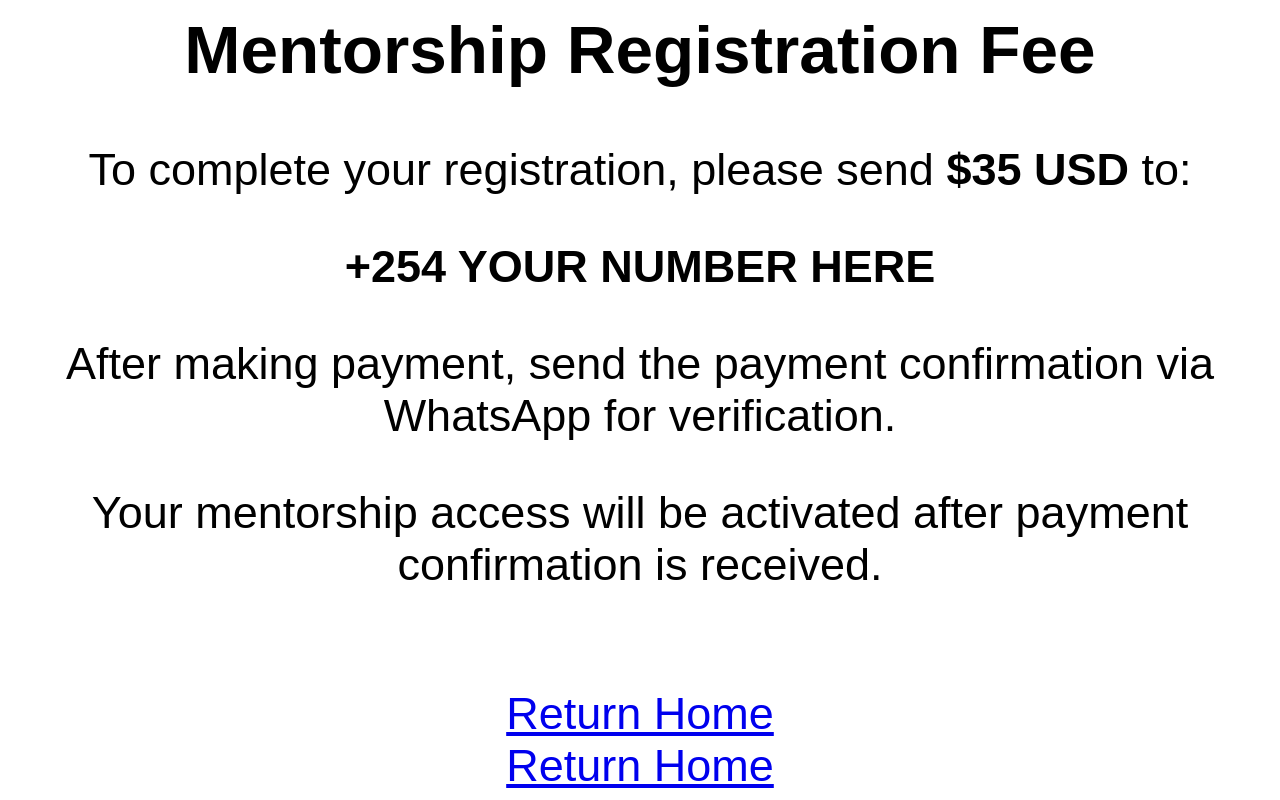
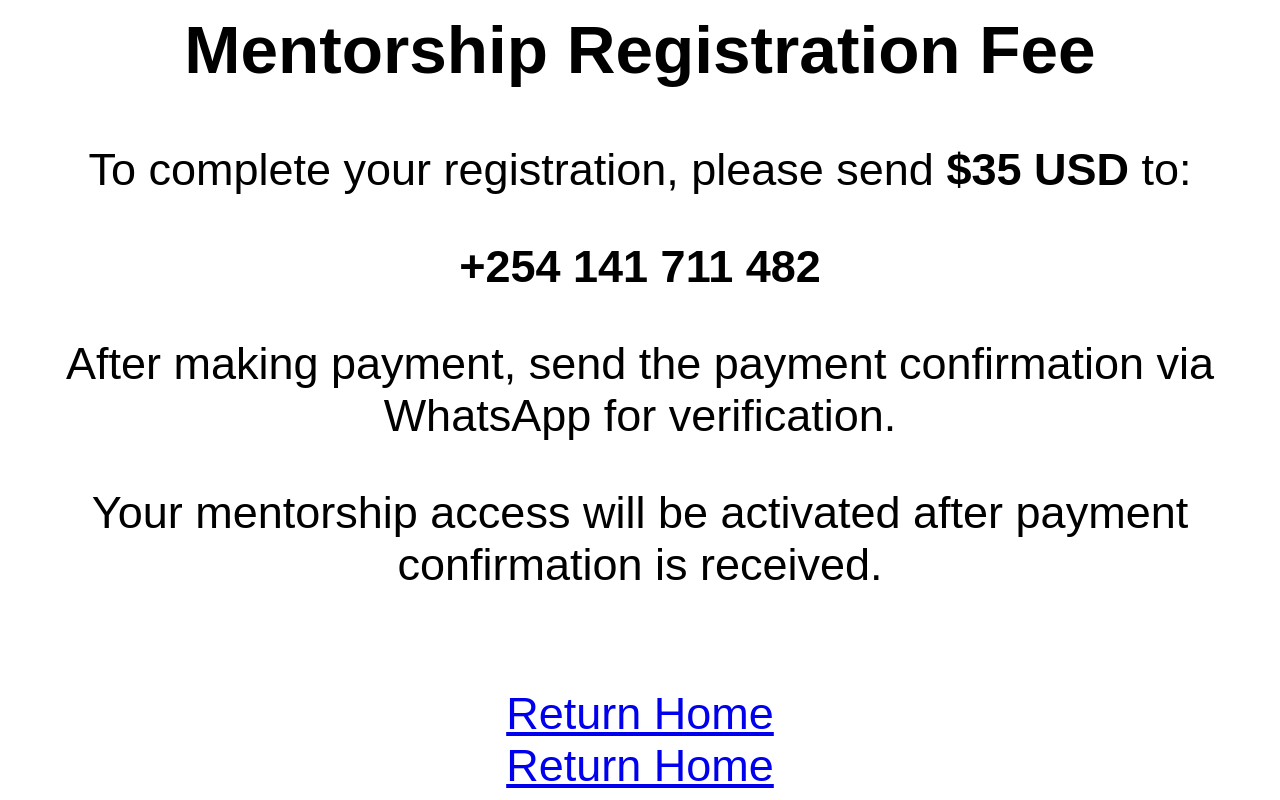
Before and after one commit to Worldclasstraders/Worldclasstraders.com, a plain HTML site: page register.html in a window 1280 px wide. Shown: the part 2473-3273 px from the top of the page. Drawn offline with Linux system fonts and the light colour scheme.

Commit message:
Update register.html

```diff
--- a/register.html
+++ b/register.html
@@ -59,7 +59,7 @@ To complete your registration, please send <strong>$35 USD</strong> to:
 </p>
 
 <p>
-<strong>+254 YOUR NUMBER HERE</strong>
+<strong>+254 141 711 482</strong>
 </p>
 
 <p>
```
